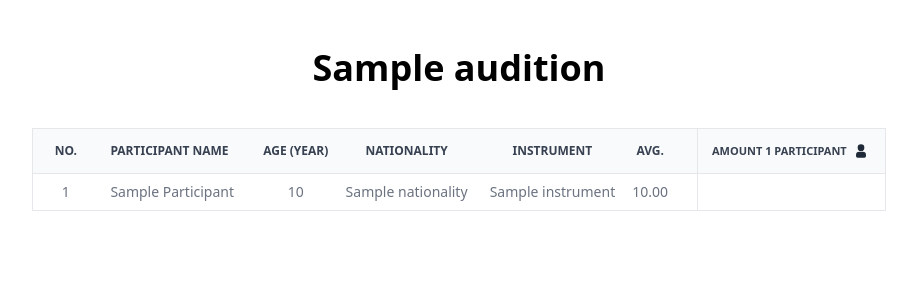
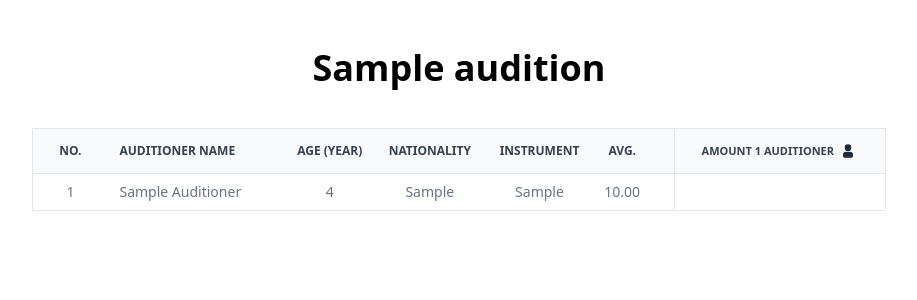
Before and after one commit to llOriginaljuonll/rosha_application, a Django app: template templates/performer/auditioners/auditioner_list.html in a window 1280 px wide. Shown: the part 49-349 px from the top of the page, without its empty margins (181-1098 px from the left). Run offline with Django 5.2, Linux system fonts and the light colour scheme; tables that the repository leaves empty hold one stand-in row (values such as "Sample post"); the template is opened without the code that fills it: values that come from a table or form of the project are taken from there, most other values are stand-ins (such as "Sample title", 1, 10 or a date in 2020); style sheets or scripts are compiled from the project's sources; some libraries are stand-ins or nearby versions.

Commit message:
rename participant to auditioner

```diff
--- a/apps/referee/forms.py
+++ b/apps/referee/forms.py
@@ -13,8 +13,8 @@ class ScoreForm(forms.ModelForm):
 
 
         widgets = {
-            'participant': forms.TextInput(attrs={
-                'value': '', 'id': 'participant_id', 'type': 'hidden',
+            'auditioner': forms.TextInput(attrs={
+                'value': '', 'id': 'auditioner_id', 'type': 'hidden',
             }),
         }
 
@@ -25,7 +25,7 @@ class ScoreForm(forms.ModelForm):
         self.helper.label_class = "content-center h-full bg-gray-200 pb-0.5"
         self.helper.layout = Layout(
             Field(
-                "participant",
+                "auditioner",
                 "skill_score",
                 "rythm_score",
                 "perform_score",
--- a/apps/referee/views.py
+++ b/apps/referee/views.py
@@ -12,4 +12,4 @@ class ScoreUpdateView(UpdateView):
     template_name = 'referee/score_update.html'
 
     def get_success_url(self):
-        return reverse_lazy('participant:list', kwargs={"pk": self.get_object().participant.competition.id})
+        return reverse_lazy('auditioner:list', kwargs={"pk": self.get_object().auditioner.competition.id})
--- a/templates/components/navbar.html
+++ b/templates/components/navbar.html
@@ -49,12 +49,12 @@
                                     <svg class="w-2.5 h-2.5 me-3 mt-[1px]" aria-hidden="true" xmlns="http://www.w3.org/2000/svg" fill="none" viewBox="0 0 6 10">
                                         <path stroke="currentColor" stroke-linecap="round" stroke-linejoin="round" stroke-width="2" d="M5 1 1 5l4 4"/>
                                     </svg>
-                                    <div>Participant</div>
+                                    <div>Auditioner</div>
                                 </button>
                                 <div id="doubleDropdown" class="z-10 hidden bg-white divide-y divide-gray-100 rounded-sm shadow w-44 dark:bg-gray-700">
                                     <ul class="text-sm text-gray-700 dark:text-gray-200" aria-labelledby="doubleDropdownButton">
                                         <li>
-                                            <a href="{% url "auditioner:all-list" %}" class="block px-4 py-1.5 hover:bg-gray-100 dark:hover:bg-gray-600 dark:hover:text-white">All Participant List</a>
+                                            <a href="{% url "auditioner:all-list" %}" class="block px-4 py-1.5 hover:bg-gray-100 dark:hover:bg-gray-600 dark:hover:text-white">All Auditioner List</a>
                                         </li>
                                     </ul>
                                 </div>
--- a/templates/performer/auditioners/auditioner_list.html
+++ b/templates/performer/auditioners/auditioner_list.html
@@ -13,7 +13,7 @@
                             No.
                         </th>
                         <th scope="col" class="ps-3 py-3">
-                            Participant name
+                            Auditioner name
                         </th>
                         <th scope="col" class="py-3 text-center">
                             Age (year)
@@ -28,61 +28,61 @@
                             Avg.
                         </th>
                         <th scope="col" class="py-3 text-[11px] text-center border-s" colspan="2">
-                            {% if participants.count == 1 %}
+                            {% if auditioners.count == 1 %}
                                 <div class="flex gap-1 justify-center items-center">
-                                    amount {{ participants.count }} participant
+                                    amount {{ auditioners.count }} auditioner
                                     <svg class="w-5 h-5 text-gray-800 dark:text-white" aria-hidden="true" xmlns="http://www.w3.org/2000/svg" width="24" height="24" fill="currentColor" viewBox="0 0 24 24">
                                         <path fill-rule="evenodd" d="M12 4a4 4 0 1 0 0 8 4 4 0 0 0 0-8Zm-2 9a4 4 0 0 0-4 4v1a2 2 0 0 0 2 2h8a2 2 0 0 0 2-2v-1a4 4 0 0 0-4-4h-4Z" clip-rule="evenodd"/>
                                     </svg>
                                 </div>
-                            {% elif participants.count > 1 %}
+                            {% elif auditioners.count > 1 %}
                                 <div class="flex gap-1 justify-center items-center">
-                                    amount {{ participants.count }} participants
+                                    amount {{ auditioners.count }} auditioners
                                     <svg class="w-5 h-5 text-gray-800 dark:text-white" aria-hidden="true" xmlns="http://www.w3.org/2000/svg" width="24" height="24" fill="currentColor" viewBox="0 0 24 24">
                                         <path fill-rule="evenodd" d="M12 6a3.5 3.5 0 1 0 0 7 3.5 3.5 0 0 0 0-7Zm-1.5 8a4 4 0 0 0-4 4 2 2 0 0 0 2 2h7a2 2 0 0 0 2-2 4 4 0 0 0-4-4h-3Zm6.82-3.096a5.51 5.51 0 0 0-2.797-6.293 3.5 3.5 0 1 1 2.796 6.292ZM19.5 18h.5a2 2 0 0 0 2-2 4 4 0 0 0-4-4h-1.1a5.503 5.503 0 0 1-.471.762A5.998 5.998 0 0 1 19.5 18ZM4 7.5a3.5 3.5 0 0 1 5.477-2.889 5.5 5.5 0 0 0-2.796 6.293A3.501 3.501 0 0 1 4 7.5ZM7.1 12H6a4 4 0 0 0-4 4 2 2 0 0 0 2 2h.5a5.998 5.998 0 0 1 3.071-5.238A5.505 5.505 0 0 1 7.1 12Z" clip-rule="evenodd"/>
                                     </svg>
                                 </div>
                             {% else %}
-                                - &nbsp;participants
+                                - &nbsp;auditioners
                             {% endif %}
                         </th>
                     </tr>
                 </thead>
-                {% for participant in participants %}
+                {% for auditioner in auditioners %}
                     <tbody>
                         <tr class="bg-white font-medium border-b dark:bg-gray-800 dark:border-gray-700">
-                            <td class="px-6 py-2 text-center" onclick="location.href='{% url "participant:detail" participant.id %}'">
+                            <td class="px-6 py-2 text-center" onclick="location.href='{% url "auditioner:detail" auditioner.id %}'">
                                 {{ forloop.counter }}
                             </td>
-                            <td class="ps-3 py-2 hover:bg-gray-50 cursor-pointer capitalize" onclick="location.href='{% url "participant:detail" participant.id %}'">
-                                {{ participant.name }}
+                            <td class="ps-3 py-2 hover:bg-gray-50 cursor-pointer capitalize" onclick="location.href='{% url "auditioner:detail" auditioner.id %}'">
+                                {{ auditioner.name }}
                             </td>
                             <td class="py-2 text-center ">
-                                {{ participant.calculate_age }}
+                                {{ auditioner.calculate_age }}
                             </td>
                             <td class="py-2 text-center">
-                                {{ participant.nationality|capfirst }}
+                                {{ auditioner.nationality|capfirst }}
                             </td>
                             <td class="py-2 text-center">
-                                {{ participant.instrument|capfirst }}
+                                {{ auditioner.instrument|capfirst }}
                             </td>
                             <td class="pe-6 py-2 text-center border-e">
-                                {% if participant.score.average %}
-                                    {{ participant.score.average|floatformat:2 }}
+                                {% if auditioner.score.average %}
+                                    {{ auditioner.score.average|floatformat:2 }}
                                 {% else %}
                                     -
                                 {% endif %}
                             </td>
                             {% if user.is_judge %}
-                                {% if participant.score.average <= 0 %}
-                                    <td class="py-2 flex justify-center items-center gap-1 hover:bg-gray-50 cursor-pointer" onclick="location.href='{% url "referee:update" participant.score.id %}'">
+                                {% if auditioner.score.average <= 0 %}
+                                    <td class="py-2 flex justify-center items-center gap-1 hover:bg-gray-50 cursor-pointer" onclick="location.href='{% url "referee:update" auditioner.score.id %}'">
                                         Fill in score
                                         <svg class="w-[17px] h-[17px] text-gray-800 dark:text-white" aria-hidden="true" xmlns="http://www.w3.org/2000/svg" width="24" height="24" fill="currentColor" viewBox="0 0 24 24">
                                             <path fill-rule="evenodd" d="M15.514 3.293a1 1 0 0 0-1.415 0L12.151 5.24a.93.93 0 0 1 .056.052l6.5 6.5a.97.97 0 0 1 .052.056L20.707 9.9a1 1 0 0 0 0-1.415l-5.193-5.193ZM7.004 8.27l3.892-1.46 6.293 6.293-1.46 3.893a1 1 0 0 1-.603.591l-9.494 3.355a1 1 0 0 1-.98-.18l6.452-6.453a1 1 0 0 0-1.414-1.414l-6.453 6.452a1 1 0 0 1-.18-.98l3.355-9.494a1 1 0 0 1 .591-.603Z" clip-rule="evenodd"/>
                                         </svg>
                                     </td>
                                 {% else %}
-                                    <td class="py-2 flex justify-center items-center gap-1 cursor-pointer hover:bg-gray-100" onclick="location.href='{% url "referee:update" participant.score.id %}'">
+                                    <td class="py-2 flex justify-center items-center gap-1 cursor-pointer hover:bg-gray-100" onclick="location.href='{% url "referee:update" auditioner.score.id %}'">
                                         Score details
                                         <svg class="w-[17px] h-[17px] text-gray-800 dark:text-white" aria-hidden="true" xmlns="http://www.w3.org/2000/svg" width="24" height="24" fill="currentColor" viewBox="0 0 24 24">
                                             <path fill-rule="evenodd" d="M15.514 3.293a1 1 0 0 0-1.415 0L12.151 5.24a.93.93 0 0 1 .056.052l6.5 6.5a.97.97 0 0 1 .052.056L20.707 9.9a1 1 0 0 0 0-1.415l-5.193-5.193ZM7.004 8.27l3.892-1.46 6.293 6.293-1.46 3.893a1 1 0 0 1-.603.591l-9.494 3.355a1 1 0 0 1-.98-.18l6.452-6.453a1 1 0 0 0-1.414-1.414l-6.453 6.452a1 1 0 0 1-.18-.98l3.355-9.494a1 1 0 0 1 .591-.603Z" clip-rule="evenodd"/>
@@ -110,8 +110,8 @@
                                                     <path stroke="currentColor" stroke-linecap="round" stroke-linejoin="round" stroke-width="2" d="M10 11V6m0 8h.01M19 10a9 9 0 1 1-18 0 9 9 0 0 1 18 0Z"/>
                                                 </svg>
                                                 <h3 class="mb-2 text-lg font-normal text-gray-500 dark:text-gray-400">Are you sure you want to delete</h3>
-                                                <h3 class="mb-5 text-lg font-bold text-gray-500 dark:text-gray-400">{{ participant.name }}?</h3>
-                                                <button data-modal-hide="popup-modal" type="button" class="text-white bg-red-600 hover:bg-red-800 focus:ring-4 focus:outline-none focus:ring-red-300 dark:focus:ring-red-800 font-medium rounded-lg text-sm inline-flex items-center px-5 py-2.5 text-center"  onclick="location.href='{% url "participant:delete" participant.id %}'">
+                                                <h3 class="mb-5 text-lg font-bold text-gray-500 dark:text-gray-400">{{ auditioner.name }}?</h3>
+                                                <button data-modal-hide="popup-modal" type="button" class="text-white bg-red-600 hover:bg-red-800 focus:ring-4 focus:outline-none focus:ring-red-300 dark:focus:ring-red-800 font-medium rounded-lg text-sm inline-flex items-center px-5 py-2.5 text-center"  onclick="location.href='{% url "auditioner:delete" auditioner.id %}'">
                                                     Yes, I'm sure
                                                 </button>
                                                 <button data-modal-hide="popup-modal" type="button" class="py-2.5 px-5 ms-3 text-sm font-medium text-gray-900 focus:outline-none bg-white rounded-lg border border-gray-200 hover:bg-gray-100 hover:text-blue-700 focus:z-10 focus:ring-4 focus:ring-gray-100 dark:focus:ring-gray-700 dark:bg-gray-800 dark:text-gray-400 dark:border-gray-600 dark:hover:text-white dark:hover:bg-gray-700">No, cancel</button>
```
Also changed, not shown: templates/performer/auditioners/auditioner_all_list.html (+18 -18 lines), templates/performer/auditioners/auditioner_detail.html (+17 -17 lines), templates/performer/auditioners/auditioner_update.html (+6 -6 lines), templates/referee/score_update.html (+12 -12 lines), README.md, apps/accounts/migrations/0002_remove_customuser_is_editor_customuser_is_judge.py, apps/accounts/migrations/0003_alter_customuser_is_judge.py.
